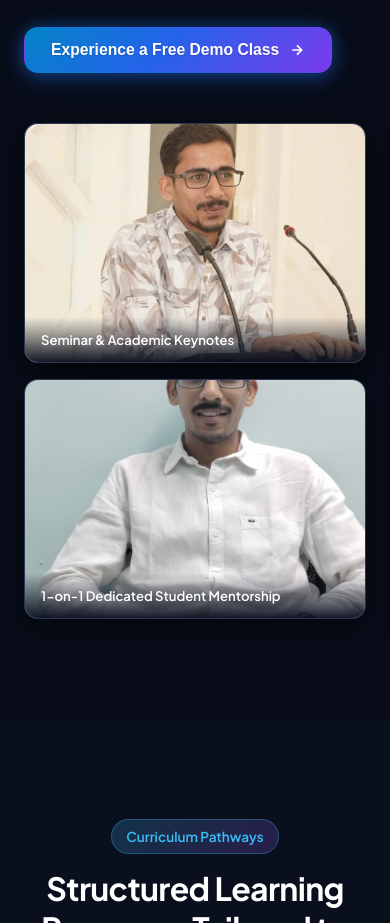
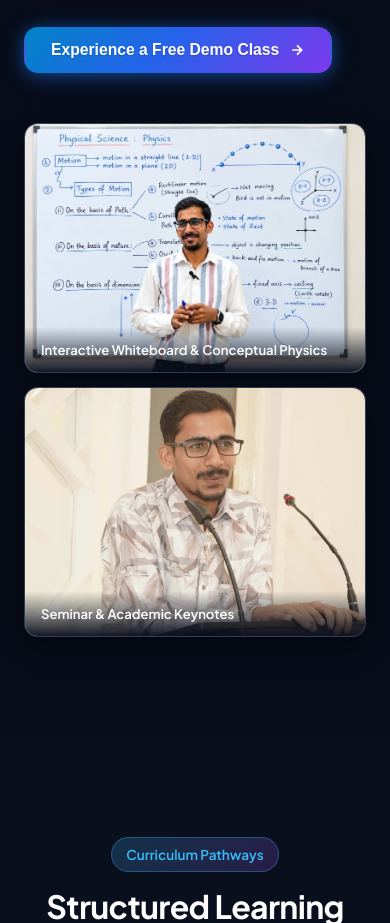
Before and after one commit to pramodnagdeve11-cloud/ace-your-physics, a plain HTML site: page index.html in a window 390 px wide. Shown: the part 3934-4857 px from the top of the page. Drawn offline with Linux system fonts and the light colour scheme.

Commit message:
Remove desk sitting photo and update pedagogy gallery to balanced 2-column layout

```diff
--- a/assets/css/styles.css
+++ b/assets/css/styles.css
@@ -636,18 +636,26 @@ a {
 /* Gallery Collage */
 .pedagogy-gallery {
   display: grid;
-  grid-template-columns: 1.2fr 0.8fr;
-  grid-template-rows: auto auto;
+  grid-template-columns: 1.15fr 0.85fr;
   gap: 16px;
+  align-items: stretch;
 }
 
 .gallery-card {
   position: relative;
   border-radius: var(--radius-md);
   overflow: hidden;
-  border: 1px solid var(--border-subtle);
+  border: 1px solid rgba(148, 163, 184, 0.2);
   background: var(--bg-tertiary);
   box-shadow: var(--shadow-md);
+  height: 390px;
+  transition: transform 0.4s ease, border-color 0.3s ease, box-shadow 0.3s ease;
+}
+
+.gallery-card:hover {
+  transform: translateY(-4px);
+  border-color: rgba(56, 189, 248, 0.5);
+  box-shadow: 0 16px 36px rgba(0, 0, 0, 0.5), 0 0 25px rgba(56, 189, 248, 0.2);
 }
 
 .gallery-card img {
@@ -655,29 +663,11 @@ a {
   height: 100%;
   object-fit: cover;
   display: block;
-  transition: transform 0.4s ease;
+  transition: transform 0.5s ease;
 }
 
 .gallery-card:hover img {
   transform: scale(1.04);
-}
-
-.gallery-card.featured {
-  grid-column: 1 / 2;
-  grid-row: 1 / 3;
-  height: 420px;
-}
-
-.gallery-card.secondary-1 {
-  grid-column: 2 / 3;
-  grid-row: 1 / 2;
-  height: 202px;
-}
-
-.gallery-card.secondary-2 {
-  grid-column: 2 / 3;
-  grid-row: 2 / 3;
-  height: 202px;
 }
 
 .gallery-caption {
@@ -1616,13 +1606,10 @@ a {
 
   .pedagogy-gallery {
     grid-template-columns: 1fr;
-    grid-template-rows: auto;
+    gap: 14px;
   }
 
-  .gallery-card.featured,
-  .gallery-card.secondary-1,
-  .gallery-card.secondary-2 {
-    grid-column: 1 / 2;
-    height: 240px;
+  .gallery-card {
+    height: 250px;
   }
 }
--- a/index.html
+++ b/index.html
@@ -239,17 +239,13 @@
 
         <!-- Pedagogy Visual Collage -->
         <div class="pedagogy-gallery">
-          <div class="gallery-card featured">
+          <div class="gallery-card primary-card">
             <img src="assets/images/vikash-teaching.jpg" alt="Vikash Hanwat teaching Physical Science and Kinematics at the whiteboard" loading="lazy">
             <div class="gallery-caption">Interactive Whiteboard & Conceptual Physics</div>
           </div>
-          <div class="gallery-card secondary-1">
+          <div class="gallery-card secondary-card">
             <img src="assets/images/vikash-podium.jpg" alt="Vikash Hanwat delivering seminar talk on Physics Education" loading="lazy">
             <div class="gallery-caption">Seminar & Academic Keynotes</div>
-          </div>
-          <div class="gallery-card secondary-2">
-            <img src="assets/images/vikash-desk.jpg" alt="Vikash Hanwat one-on-one session consultation" loading="lazy">
-            <div class="gallery-caption">1-on-1 Dedicated Student Mentorship</div>
           </div>
         </div>
       </div>
```
Also changed, not shown: assets/images/curriculum-sample.jpg (deleted), assets/images/vikash-desk.jpg (deleted), 1 other file.
